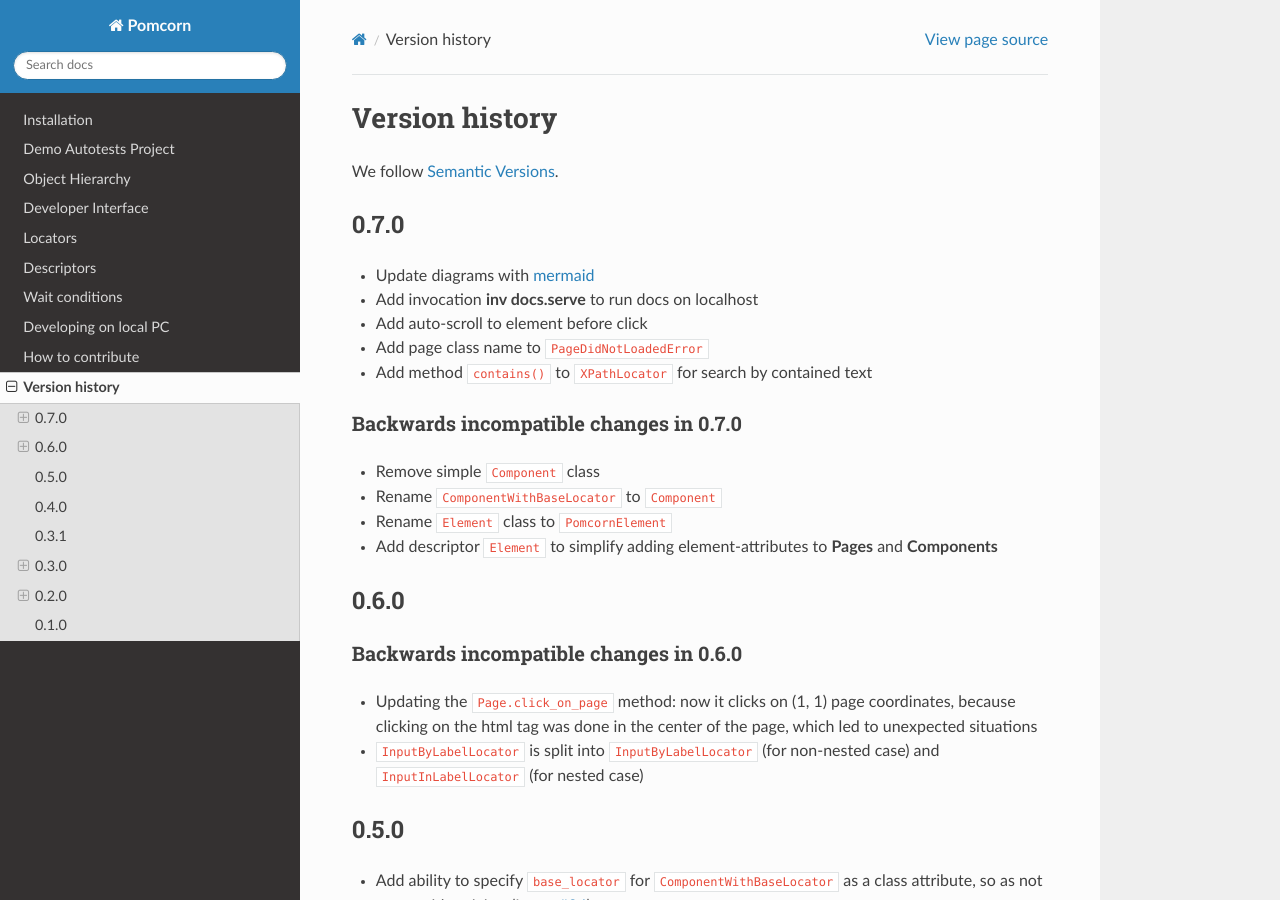
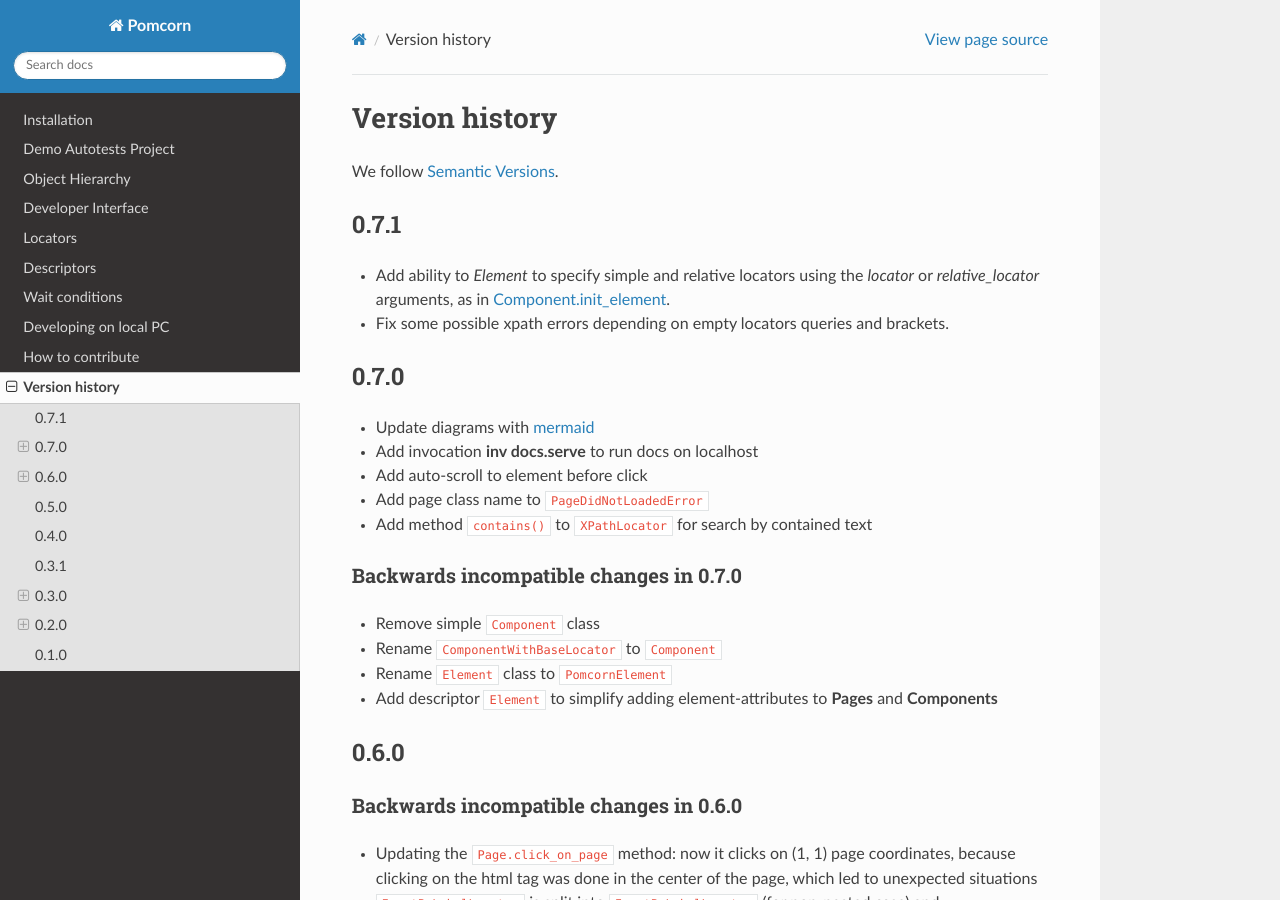
Before and after one commit to saritasa-nest/pomcorn, a Sphinx documentation site: the page built from docs/CHANGELOG.rst, in a window 1280 px wide and 900 px high. Built offline with Sphinx 7.4.7 and the Read the Docs theme 2.0.0, drawn with Linux system fonts in a browser that asks for light colours.

Commit message:
Update docs

```diff
--- a/docs/CHANGELOG.rst
+++ b/docs/CHANGELOG.rst
@@ -2,6 +2,15 @@ Version history
 ===============================================================================
 
 We follow `Semantic Versions <https://semver.org/>`_.
+
+0.7.1
+*******************************************************************************
+
+- Add ability to `Element` to specify simple and relative locators using the
+  `locator` or `relative_locator` arguments, as in `Component.init_element <https://github.com/saritasa-nest/pomcorn/blob/main/pomcorn/component.py>`_.
+- Fix some possible xpath errors depending on empty locators queries and
+  brackets.
+
 
 0.7.0
 *******************************************************************************
--- a/pyproject.toml
+++ b/pyproject.toml
@@ -1,6 +1,6 @@
 [tool.poetry]
 name = "pomcorn"
-version = "0.7.0"
+version = "0.7.1"
 description = "Base implementation of Page Object Model"
 authors = [
   "Saritasa <pypi@saritasa.com>",
```
